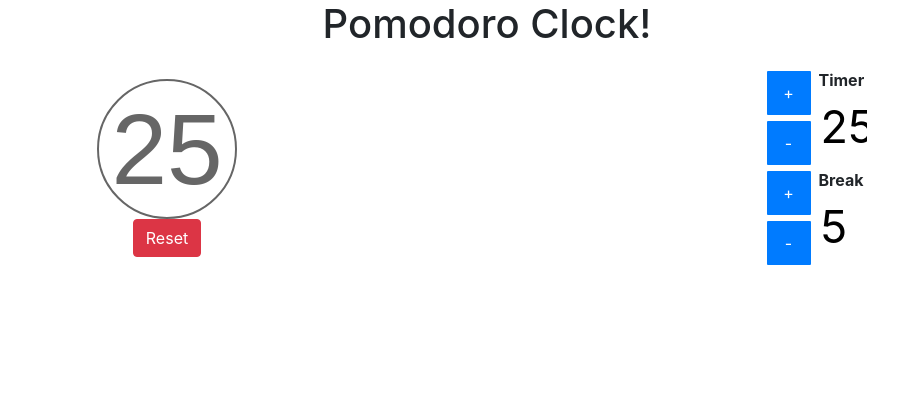
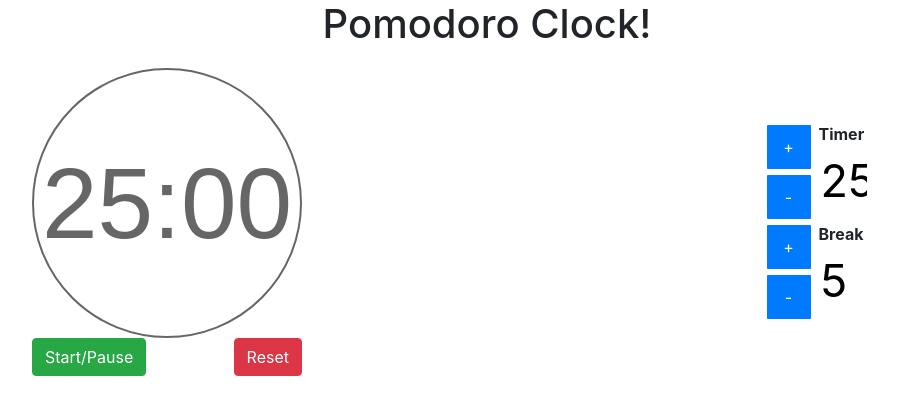
Before and after one commit to Elitro/FCC_Pomodoro, an Angular app: page / in a window 1280 px wide. Shown: the top 414 px of the page, without its empty margins (153-1051 px from the left). Built offline with nearby package versions, Linux system fonts and the light colour scheme.

Commit message:
converted the time to minutes

```diff
--- a/src/app/app.component.ts
+++ b/src/app/app.component.ts
@@ -30,7 +30,7 @@ export class AppComponent implements OnInit {
   }
 
   pauseResume() {
-    this.service.countdown(this.timerClock, this.breakClock);
+    this.service.countdown(this.timerClock * 60, this.breakClock * 60);
   }
 
   reset() {
--- a/src/app/clock/clock.component.css
+++ b/src/app/clock/clock.component.css
@@ -1,8 +1,8 @@
 .clock {
 
     cursor: pointer;
-    width: 140px;
-    height: 140px;
+    width: 270px;
+    height: 270px;
 
     border-radius: 50%;
     background: #fff;
@@ -19,6 +19,6 @@
 .center-button {
     width: 100%;
     display: flex;
-    justify-content: center;
+    justify-content: space-between;
 
 }
--- a/src/app/clock/clock.component.html
+++ b/src/app/clock/clock.component.html
@@ -1,10 +1,11 @@
 <div>
 
     <div class="clock" (click)="initiateCD()">
-        {{timer}}
+        {{minutes}}:{{seconds}}
     </div>
 
     <div class="center-button">
+        <button class="btn btn-success" (click)="initiateCD()">Start/Pause</button>
         <button class="btn btn-danger" (click)="reset()">Reset</button>
     </div>
 
--- a/src/app/clock/clock.component.ts
+++ b/src/app/clock/clock.component.ts
@@ -1,3 +1,4 @@
+import { PomodoroService } from './../pomodoro.service';
 import { Component, OnInit, Input, Output, EventEmitter } from '@angular/core';
 
 @Component({
@@ -7,15 +8,22 @@ import { Component, OnInit, Input, Output, EventEmitter } from '@angular/core';
 })
 export class ClockComponent implements OnInit {
 
+  private minutes: number;
+  private seconds: string;
+
   @Output() clockAction: EventEmitter<string> = new EventEmitter<string>();
-  @Input() timer: number;
+  @Input('timer') set timer(totalSeconds: number) {
+    this.minutes = Math.floor(totalSeconds / 60);
+    this.seconds = (totalSeconds % 60).toLocaleString(undefined, { minimumIntegerDigits: 2 });
 
-  constructor() { }
+  }
+
+  constructor(private service: PomodoroService) { }
 
   ngOnInit() {
   }
 
-  initiateCD(){
+  initiateCD() {
     this.clockAction.emit('pause/resume');
   }
 
--- a/src/app/pomodoro.service.ts
+++ b/src/app/pomodoro.service.ts
@@ -12,7 +12,7 @@ export class PomodoroService {
   constructor() { }
 
   setCurrentTimer(value: number): void {
-    this._currentTimer = value;
+    this._currentTimer = value * 60;
   }
 
   getCurrentTimer(): number {
```
